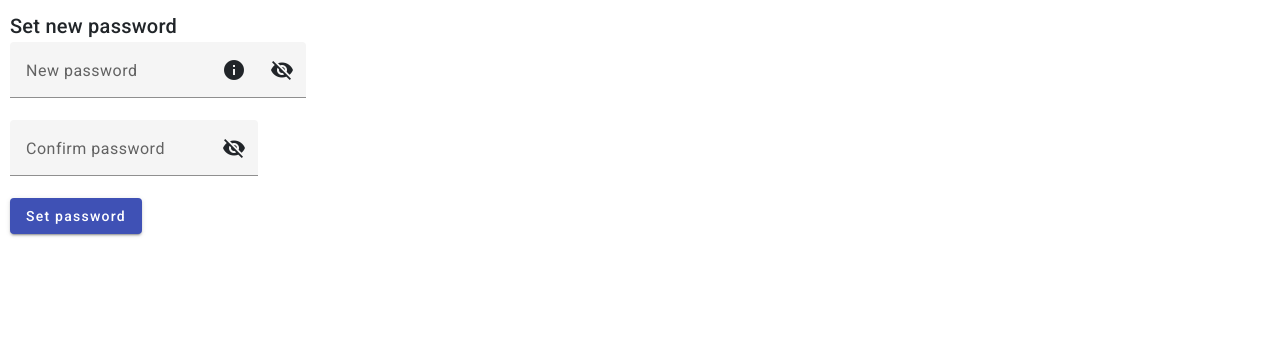
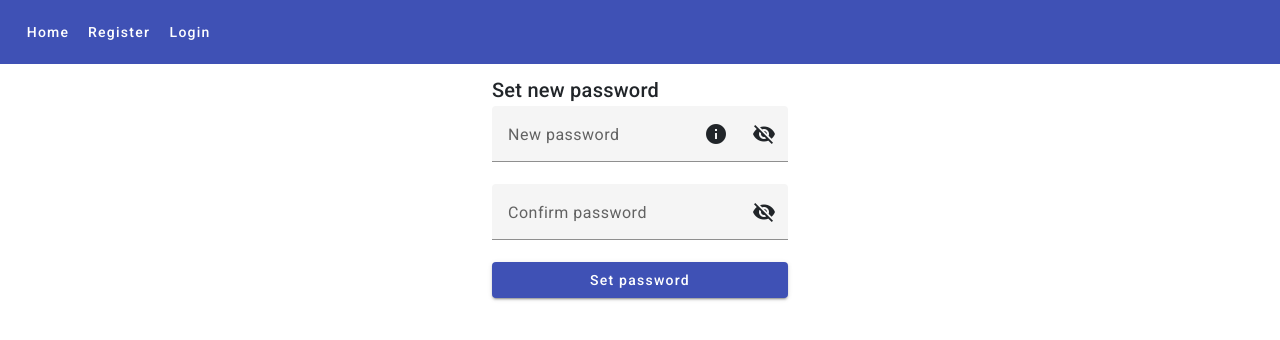
Before and after one commit to serz-ibaka/ArtWorkshops, an Angular app in the folder frontend/: page /set-new-password/1 in a window 1280 px wide. Shown: the top 340 px of the page. Built offline with nearby package versions, Linux system fonts and the light colour scheme; no server answers.

Commit message:
Setting new password component finished

```diff
--- a/frontend/src/app/forgot-password/forgot-password.component.html
+++ b/frontend/src/app/forgot-password/forgot-password.component.html
@@ -1,21 +1,26 @@
 <app-header-unregistered></app-header-unregistered>
 
-<div style="display: flex; justify-content: center;">
+<div style="display: flex; justify-content: center">
   <mat-card id="form">
     <mat-card-header>
       <mat-card-title>Forgot password</mat-card-title>
-            <mat-card-subtitle>Enter your email and you will receive temporary link to change your
-                password</mat-card-subtitle>
+      <mat-card-subtitle
+        >Enter your email and you will receive temporary link to change your
+        password</mat-card-subtitle
+      >
     </mat-card-header>
     <mat-card-content>
       <mat-form-field appearance="fill">
         <mat-label>Email address</mat-label>
-                <input matInput [(ngModel)]="email">
+        <input matInput [(ngModel)]="email" />
       </mat-form-field>
-            <button mat-raised-button color="primary" (click)="sendLink()">Send
-                link</button>
+      <mat-card-actions>
+        <button mat-raised-button color="primary" (click)="sendLink()">
+          Send link
+        </button>
+      </mat-card-actions>
       <span style="color: red">{{ message }}</span>
     </mat-card-content>
   </mat-card>
-    <h3 id="message" style="display: none;">Email successfully sent</h3>
+  <h3 id="message" style="display: none">Email successfully sent</h3>
 </div>
--- a/frontend/src/app/services/user.service.ts
+++ b/frontend/src/app/services/user.service.ts
@@ -48,4 +48,8 @@ export class UserService {
   forgotPassword(data: any) {
     return this.httpClient.post(`${this.uri}/forgot-password`, data);
   }
+
+  setNewPassword(data: any) {
+    return this.httpClient.post(`${this.uri}/set-new-password`, data);
+  }
 }
--- a/frontend/src/app/set-new-password/set-new-password.component.html
+++ b/frontend/src/app/set-new-password/set-new-password.component.html
@@ -1,26 +1,57 @@
-<div style="display: flex; flex-direction: column; align-items: flex-start; margin: 10px;">
+<app-header-unregistered></app-header-unregistered>
+<div style="display: flex; justify-content: center">
+  <div style="display: flex; flex-direction: column; margin: 10px">
     <mat-card-title>Set new password</mat-card-title>
     <mat-form-field>
       <mat-label>New password</mat-label>
-        <input matInput [type]="hideNewPassword ? 'password' : 'text'" [(ngModel)]="newPassword">
-        <button mat-icon-button matSuffix
+      <input
+        matInput
+        [type]="hideNewPassword ? 'password' : 'text'"
+        [(ngModel)]="newPassword"
+      />
+      <button
+        mat-icon-button
+        matSuffix
         matTooltip="Password should have 8-16 characters, at least one uppercase letter, lowercase letter, digit and special character"
-            [matTooltipPosition]="'after'" aria-label="Button that displays a tooltip in various positions">
+        [matTooltipPosition]="'after'"
+        aria-label="Button that displays a tooltip in various positions"
+      >
         <mat-icon>information</mat-icon>
       </button>
-        <button mat-icon-button matSuffix (click)="hideNewPassword = !hideNewPassword"
-            [attr.aria-label]="'Hide password'" [attr.aria-pressed]="hideNewPassword">
-            <mat-icon>{{ hideNewPassword ? "visibility_off" : "visibility" }}</mat-icon>
+      <button
+        mat-icon-button
+        matSuffix
+        (click)="hideNewPassword = !hideNewPassword"
+        [attr.aria-label]="'Hide password'"
+        [attr.aria-pressed]="hideNewPassword"
+      >
+        <mat-icon>{{
+          hideNewPassword ? "visibility_off" : "visibility"
+        }}</mat-icon>
       </button>
     </mat-form-field>
     <mat-form-field>
       <mat-label>Confirm password</mat-label>
-        <input matInput [type]="hideConfirmPassword ? 'password' : 'text'" [(ngModel)]="confirmPassword">
-        <button mat-icon-button matSuffix (click)="hideConfirmPassword = !hideConfirmPassword"
-            [attr.aria-label]="'Hide password'" [attr.aria-pressed]="hideConfirmPassword">
-            <mat-icon>{{ hideConfirmPassword ? "visibility_off" : "visibility" }}</mat-icon>
+      <input
+        matInput
+        [type]="hideConfirmPassword ? 'password' : 'text'"
+        [(ngModel)]="confirmPassword"
+      />
+      <button
+        mat-icon-button
+        matSuffix
+        (click)="hideConfirmPassword = !hideConfirmPassword"
+        [attr.aria-label]="'Hide password'"
+        [attr.aria-pressed]="hideConfirmPassword"
+      >
+        <mat-icon>{{
+          hideConfirmPassword ? "visibility_off" : "visibility"
+        }}</mat-icon>
       </button>
     </mat-form-field>
-    <button mat-raised-button color="primary" (click)="setPassword()">Set password</button>
-    <span style="color: red;">{{message}}</span>
+    <button mat-raised-button color="primary" (click)="setPassword()">
+      Set password
+    </button>
+    <span style="color: red">{{ message }}</span>
   </div>
+</div>
--- a/frontend/src/app/set-new-password/set-new-password.component.ts
+++ b/frontend/src/app/set-new-password/set-new-password.component.ts
@@ -1,6 +1,7 @@
 import { Component, OnInit } from '@angular/core';
 import { ActivatedRoute, Router } from '@angular/router';
 import { UserService } from '../services/user.service';
+import { checkPassword } from '../validators';
 
 @Component({
   selector: 'app-set-new-password',
@@ -37,5 +38,22 @@ export class SetNewPasswordComponent implements OnInit {
 
   username = '';
 
-  setPassword() {}
+  setPassword() {
+    if (!checkPassword(this.newPassword)) {
+      this.message = 'Password is not in valid format';
+    } else if (this.newPassword != this.confirmPassword) {
+      this.message = 'Passwords do not match';
+    } else {
+      this.userService
+        .setNewPassword({
+          username: this.username,
+          password: this.newPassword,
+        })
+        .subscribe((res: any) => {
+          if (res['status'] == 'ok') {
+            this.router.navigate(['/']);
+          }
+        });
+    }
+  }
 }
```
Also changed, not shown: 2 other files (tests, documents, lock files or other folders). Lines whose indentation alone changed are shown as unchanged.
